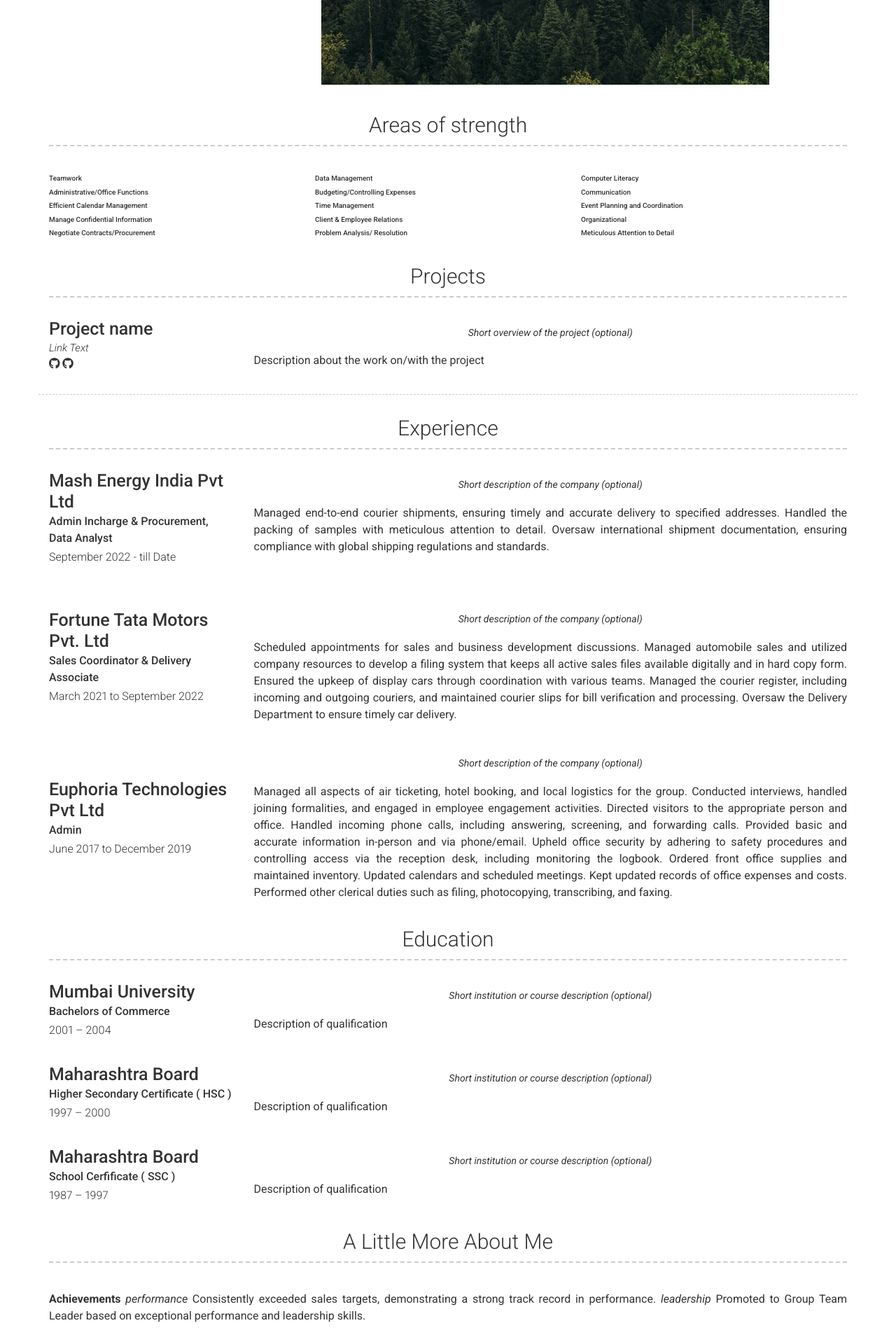
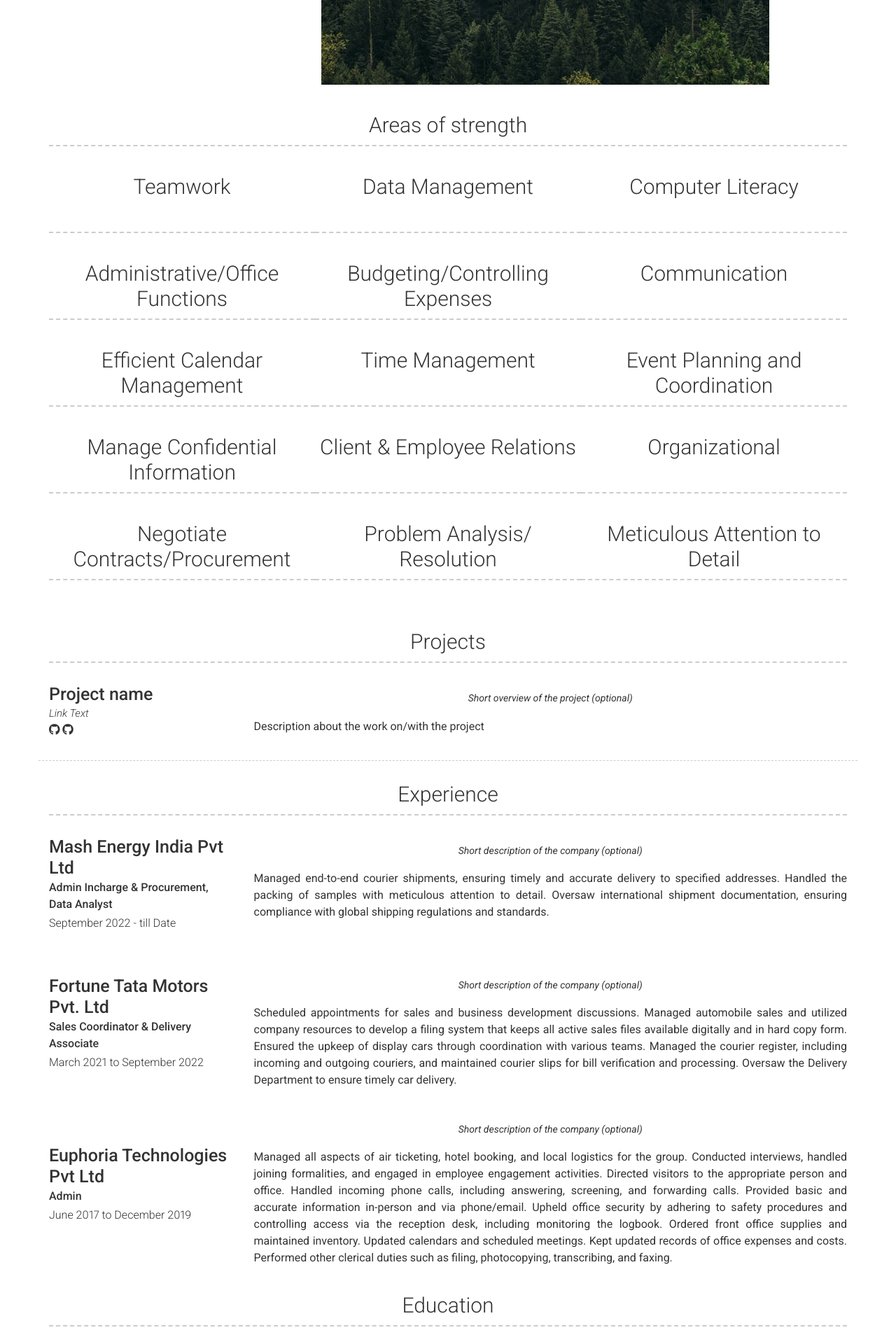
Before and after one commit to helinasangoi/myresume, a Jekyll site: the page built from index.md, in a window 1280 px wide. Shown: the part 794-2714 px from the top of the page at 70% size. Built offline with Jekyll 4.4.1, drawn with Linux system fonts in a browser that asks for light colours; nearby versions of some CDN libraries.

Commit message:
Update section-column.html

```diff
--- a/_includes/section-column.html
+++ b/_includes/section-column.html
@@ -1,7 +1,7 @@
 <div class="grid-flow">
     {% for item in include.content %}
         {% for each in item.field %}
-            <h5>{{ each.name }}</h5>
+            <h3>{{ each.name }}</h3>
         {% endfor %}
     {% endfor %}
 </div>
```
